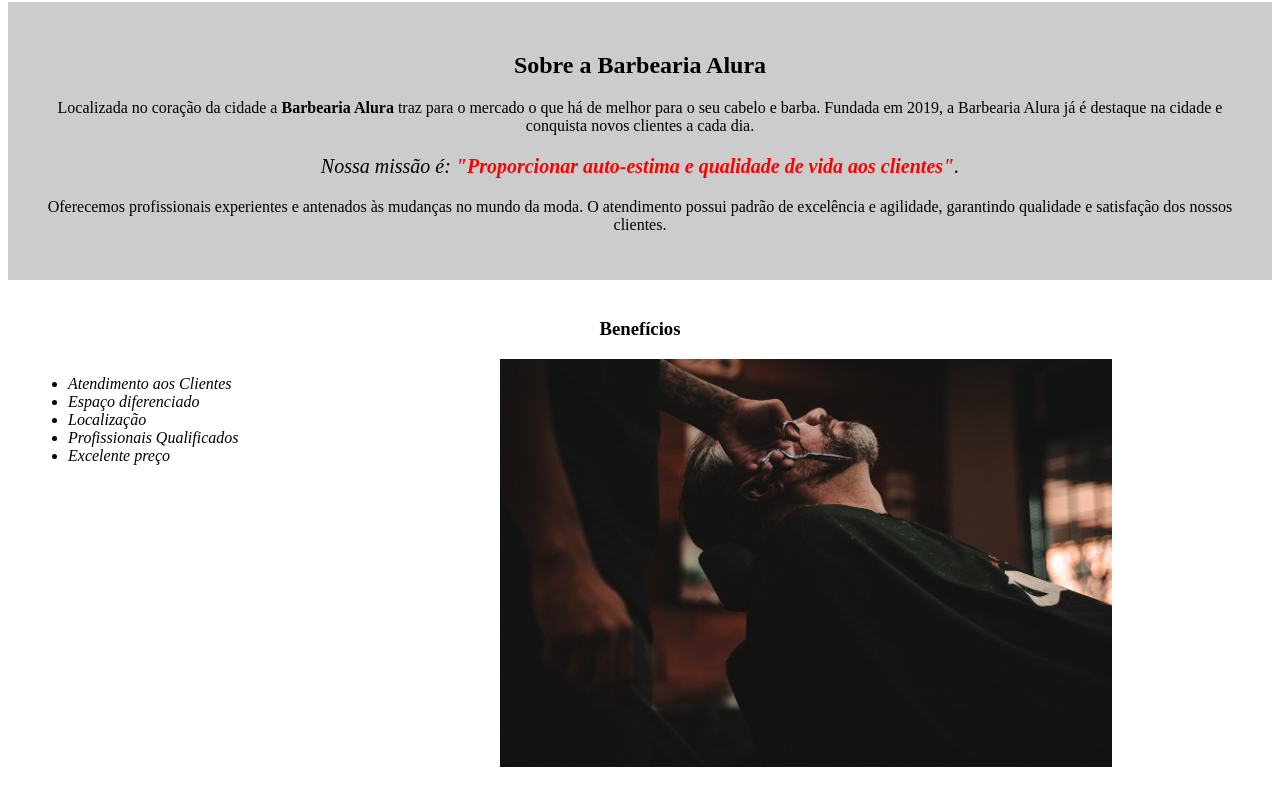
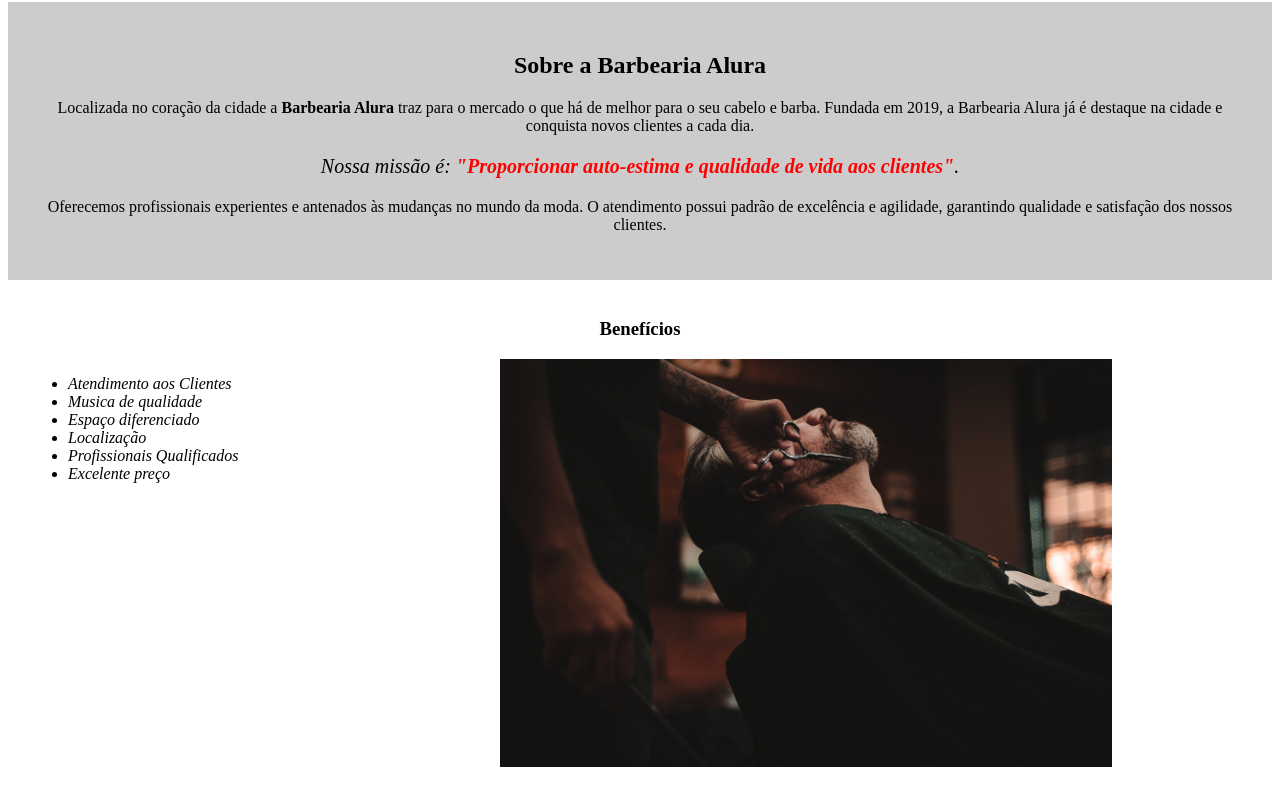
Before and after one commit to jrm-jaguarete/barbearia-alura, a plain HTML site: page index.html in a window 1280 px wide. Shown: the part 556-1355 px from the top of the page. Drawn offline with Linux system fonts and the light colour scheme.

Commit message:
adicionei beneficios

```diff
--- a/index.html
+++ b/index.html
@@ -31,6 +31,7 @@
 
 		<ul>
 			<li class="itens">Atendimento aos Clientes</li>
+			<li class="itens">Musica de qualidade</li>
 			<li class="itens">Espaço diferenciado</li>
 			<li class="itens">Localização</li>
 			<li class="itens">Profissionais Qualificados</li>
```
